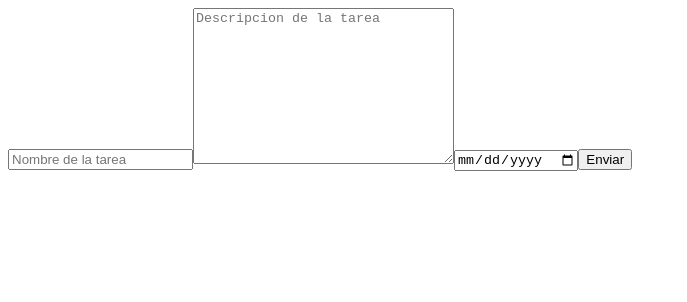
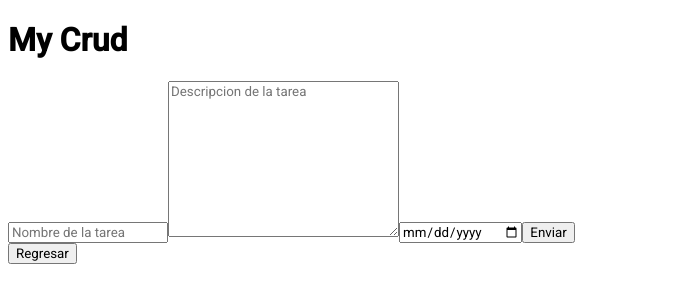
Before and after one commit to smenaquispe/mycrud-v2, a React (Vite) app in the folder app/: page /add in a window 1280 px wide. Shown: the top 302 px of the page, without its empty margins (0-687 px from the left). Built offline with nearby package versions, Linux system fonts and the light colour scheme.

Commit message:
different buttons

```diff
--- a/app/index.html
+++ b/app/index.html
@@ -4,7 +4,10 @@
     <meta charset="UTF-8" />
     <link rel="icon" type="image/svg+xml" href="/vite.svg" />
     <meta name="viewport" content="width=device-width, initial-scale=1.0" />
-    <title>Vite + React</title>
+    <link rel="preconnect" href="https://fonts.googleapis.com">
+    <link rel="preconnect" href="https://fonts.gstatic.com" crossorigin>
+    <link href="https://fonts.googleapis.com/css2?family=Roboto:wght@400;500&display=swap" rel="stylesheet">
+    <title>My crud</title>
   </head>
   <body>
     <div id="root"></div>
--- /dev/null
+++ b/app/src/App.css
@@ -0,0 +1,16 @@
+:root {
+    --blue-1: #3574F2;
+    --blue-2: #139DF2;
+    --sky-blue: #16CAF2;
+    --green: #36BF7F;
+    --yellow: #F2D0A7;
+}
+
+
+* {
+    font-family: 'Roboto', sans-serif;
+}
+
+.delete {
+    background-color: red; /*boton delete */
+}
--- a/app/src/App.jsx
+++ b/app/src/App.jsx
@@ -1,12 +1,15 @@
 import { Routes, Route, Link } from 'react-router-dom'
 import TaskTable from './components/taskTable.jsx'
 import TaskForm from './components/TaskForm.jsx'
+import './App.css'
+import Header from './components/Header.jsx'
 
 function App() {
 
 
   return (
     <>
+      <Header />
       <Routes>
         <Route path='/' element={ <TaskTable /> }></Route>
         <Route path='/add' element={ <TaskForm operation={'add'} /> }></Route>
--- /dev/null
+++ b/app/src/components/AddButton.jsx
@@ -0,0 +1,19 @@
+import { useNavigate } from "react-router-dom";
+import Button from "./Button";
+
+function AddButton(){
+
+    const navigate = useNavigate()
+
+    const navigateToAdd = () => {
+        navigate('/add')
+    }
+
+    return (
+        <Button classTag={'add'} doTask={navigateToAdd}>
+            Add
+        </Button>
+    )
+}
+
+export default AddButton;
--- /dev/null
+++ b/app/src/components/Button.jsx
@@ -0,0 +1,7 @@
+function Button({doTask, classTag, children}){
+    return (
+        <button className={classTag} onClick={doTask} >{children}</button>
+    )
+}
+
+export default Button;
--- a/app/src/components/DeleteButton.jsx
+++ b/app/src/components/DeleteButton.jsx
@@ -1,5 +1,6 @@
 import { doAction } from "../utils/apiFunctions";
 import { useNavigate } from "react-router-dom";
+import Button from './Button.jsx'
 
 function DeleteButton({id}){
 
@@ -13,7 +14,9 @@ function DeleteButton({id}){
     }
 
     return (
-        <button onClick={e => deleteTask(id)}>Delete</button>
+        <Button classTag={'delete'} doTask={() => deleteTask(id)}>
+            Delete
+        </Button>
     )
 }
 
--- /dev/null
+++ b/app/src/components/EditButton.jsx
@@ -0,0 +1,19 @@
+import { useNavigate } from "react-router-dom";
+import Button from "./Button";
+
+function EditButton({id}){
+
+    const navigate = useNavigate()
+
+    const navigateToEdit = () => {
+        navigate(`/edit/${id}`)
+    }
+
+    return (
+        <Button classTag={'edit'} doTask={navigateToEdit}>
+            Edit
+        </Button>
+    )
+}
+
+export default EditButton;
--- /dev/null
+++ b/app/src/components/Header.jsx
@@ -0,0 +1,5 @@
+function Header(){
+    return <h1 id="head-title" >My Crud</h1>
+}
+
+export default Header;
--- /dev/null
+++ b/app/src/components/ReturnButton.jsx
@@ -0,0 +1,15 @@
+import Button from "./Button";
+import { useNavigate } from "react-router-dom";
+
+function ReturnButton(){
+
+    const navigate = useNavigate()
+
+    return (
+        <Button classTag={'return'} doTask={() => navigate('/')}>
+            Regresar
+        </Button>
+    )
+}
+
+export default ReturnButton;
--- a/app/src/components/Task.jsx
+++ b/app/src/components/Task.jsx
@@ -1,5 +1,6 @@
 import { Link } from 'react-router-dom'
 import DeleteButton from './DeleteButton'
+import EditButton from './EditButton';
 import DoneCheckBox from './DoneCheckBox';
 
 function Task({task}){
@@ -9,7 +10,7 @@ function Task({task}){
             <td>{task.description}</td>
             <td>{task.date}</td>
             <td>
-                <Link to={`/edit/${task._id}`} ><button>Edit</button></Link>
+                <EditButton id={task._id}/>
                 <DeleteButton id={task._id} />
                 <DoneCheckBox id={task._id} done={task.done} />
             </td>
--- a/app/src/components/TaskForm.jsx
+++ b/app/src/components/TaskForm.jsx
@@ -3,6 +3,7 @@ import { useEffect, useState } from 'react';
 import { useParams } from 'react-router-dom';
 import { useNavigate } from 'react-router-dom';
 import Form from './Form';
+import ReturnButton from './ReturnButton';
 
 function TaskForm({operation}){
 
@@ -52,13 +53,12 @@ function TaskForm({operation}){
 
     return(
         <>
-        {
-            <Form
-                task={task}
-                handleSubmit={(e) => handleSubmit(e)}
-                handleInputs={(e) => handleInputs(e)}
-            />
-        }
+        <Form
+            task={task}
+            handleSubmit={(e) => handleSubmit(e)}
+            handleInputs={(e) => handleInputs(e)}
+        />
+        <ReturnButton />
         </>
 
     )
--- a/app/src/components/TaskTable.jsx
+++ b/app/src/components/TaskTable.jsx
@@ -2,6 +2,7 @@ import { Link } from 'react-router-dom'
 import { useState, useEffect } from 'react'
 import { doAction } from '../utils/apiFunctions.js'
 import Task from './Task'
+import AddButton from './AddButton.jsx'
 
 function TaskTable(){
 
@@ -18,8 +19,7 @@ function TaskTable(){
 
     return(
         <>
-        <header>my crud</header>
-        <Link to={'/add'}><button>add</button></Link>
+        <AddButton />
         <table>
             <thead>
                 <tr>
@@ -31,11 +31,7 @@ function TaskTable(){
             </thead>
             <tbody>
                 {
-                tasks.map(task => {
-                    return(
-                        <Task task={task} />
-                    )
-                })
+                    tasks.map(task => <Task task={task} />)
                 }
             </tbody>
         </table>
```
